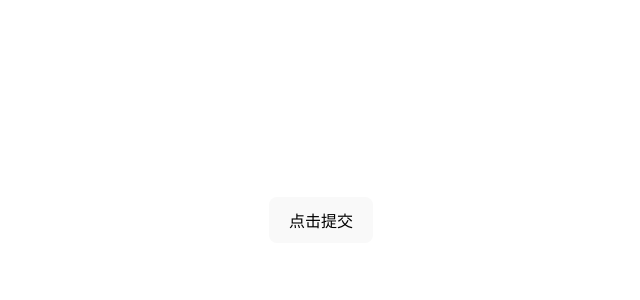
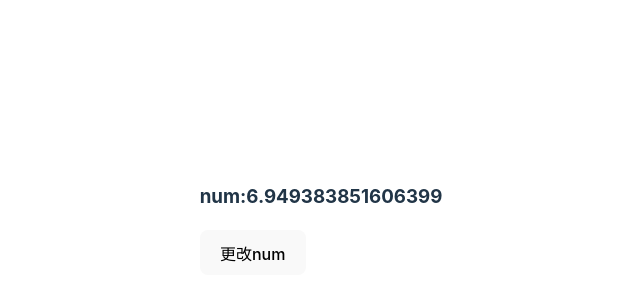
Before and after one commit to bqhneau/React_hooks, a React (Vite) app: page / in a window 1280 px wide. Shown: the part 180-480 px from the top of the page, without its empty margins (319-959 px from the left). Built offline with nearby package versions, Linux system fonts and the light colour scheme.

Commit message:
useLayoutEffect

```diff
--- a/src/App.tsx
+++ b/src/App.tsx
@@ -1,12 +1,12 @@
 import React from 'react';
-import { OwnCountDown } from '@/components/useEffect/index'
+import { RandomCountLayout } from '@/components/useLayoutEffect/index'
 
 // React.FC 表示类型为函数组件
 const App:React.FC = () => {
 
   return (
     <>
-      <OwnCountDown />
+      <RandomCountLayout />
     </>
   )
 }
--- /dev/null
+++ b/src/components/useLayoutEffect/index.tsx
@@ -0,0 +1,39 @@
+import { useEffect, useState, useLayoutEffect } from "react"
+
+// useEffect 页面渲染后状态改变 ===> 重新渲染 ==> 页面闪烁
+export const RandomCount = () => {
+    const [count, setCount] = useState(Math.random() * 10)
+
+    // 页面渲染后状态改变 ===> 重新渲染 ==> 页面闪烁
+    useEffect(() => {
+        if (count == 0) {
+            setCount(Math.random() * 10)
+        }
+    })
+
+    return (
+        <>
+            <h3>num:{ count }</h3>
+            <button onClick={()=>{setCount(0)}}>更改num</button>
+        </>
+    )
+}
+
+// useLayoutEffect 页面渲染前处理状态 ===> 页面不渲染
+export const RandomCountLayout = () => {
+    const [count, setCount] = useState(Math.random() * 10)
+
+    // 页面渲染前处理状态 ===> 页面不渲染
+    useLayoutEffect(() => {
+        if (count == 0) {
+            setCount(Math.random() * 10)
+        }
+    })
+
+    return (
+        <>
+            <h3>num:{count}</h3>
+            <button onClick={() => { setCount(0) }}>更改num</button>
+        </>
+    )
+}
```
